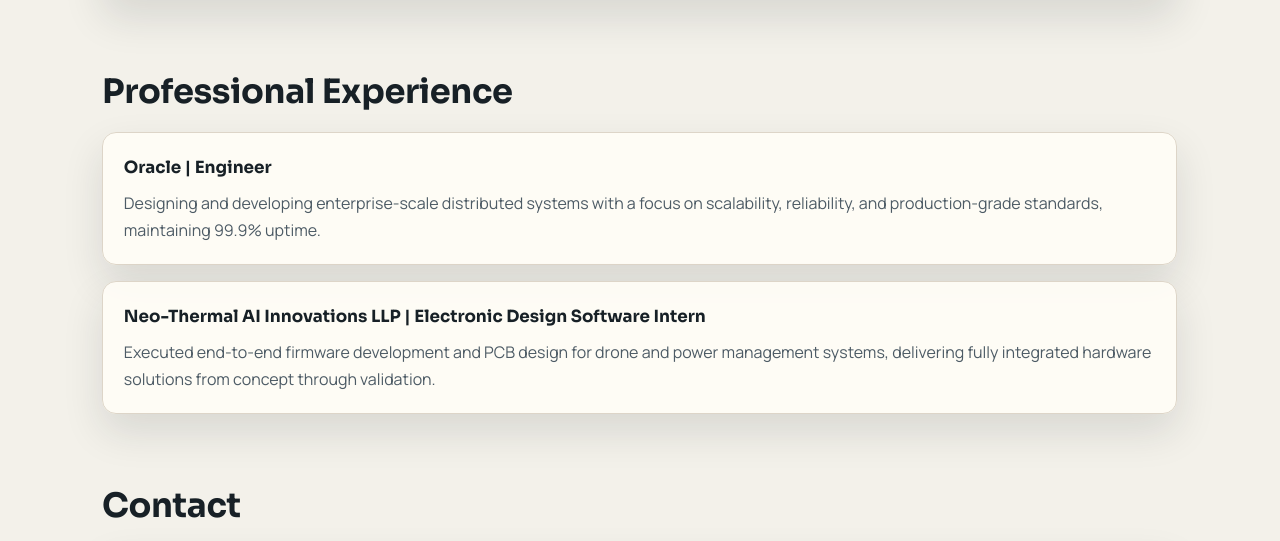
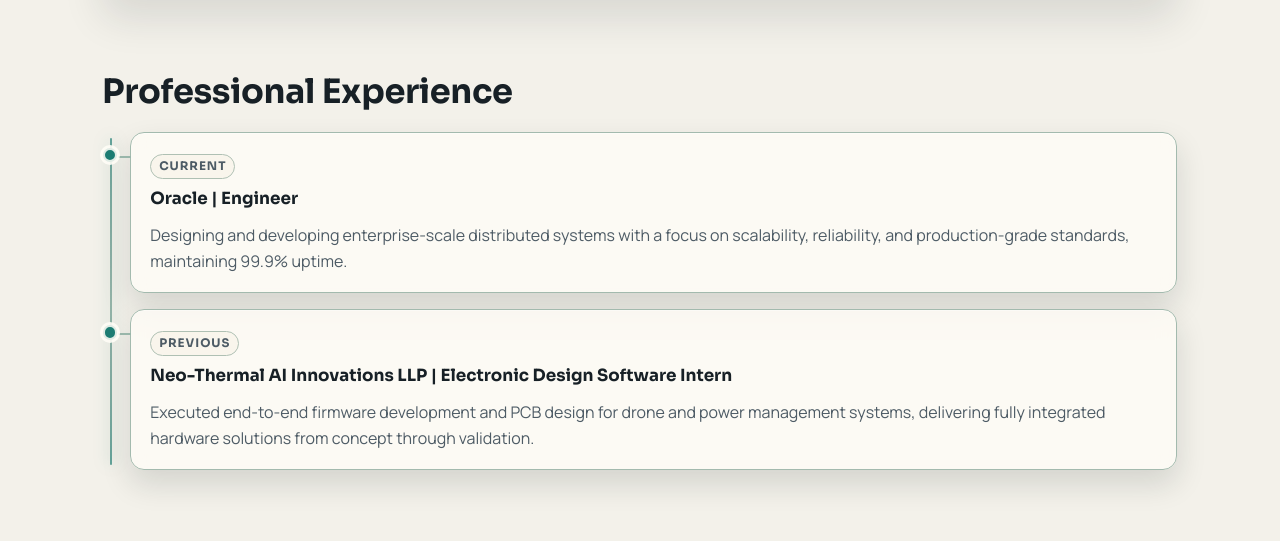
Before and after one commit to anand-ps/prime-archive, a plain HTML site: page index.html in a window 1280 px wide. Shown: the part 2302-2843 px from the top of the page. Drawn offline with Linux system fonts and the light colour scheme.

Commit message:
Icon update

```diff
--- a/assets/css/styles.css
+++ b/assets/css/styles.css
@@ -527,6 +527,95 @@
     color: var(--muted);
 }
 
+.experience-timeline {
+    display: grid;
+    gap: 1rem;
+    list-style: none;
+    margin: 0;
+    padding: 0;
+    position: relative;
+}
+
+.experience-timeline::before {
+    background: linear-gradient(
+        to bottom,
+        color-mix(in srgb, var(--accent) 68%, transparent) 0%,
+        color-mix(in srgb, var(--accent) 38%, var(--border)) 50%,
+        color-mix(in srgb, var(--accent) 68%, transparent) 100%
+    );
+    border-radius: 999px;
+    box-shadow: 0 0 16px color-mix(in srgb, var(--accent) 40%, transparent);
+    content: "";
+    left: 0.45rem;
+    position: absolute;
+    top: 0.35rem;
+    bottom: 0.35rem;
+    width: 2px;
+}
+
+.timeline-item {
+    padding-left: 1.75rem;
+    position: relative;
+}
+
+.timeline-dot {
+    background: var(--accent);
+    border: 2px solid color-mix(in srgb, var(--surface) 86%, var(--accent));
+    border-radius: 999px;
+    box-shadow: 0 0 0 3px color-mix(in srgb, var(--surface) 90%, transparent);
+    display: block;
+    height: 0.9rem;
+    left: 0.01rem;
+    position: absolute;
+    top: 1rem;
+    width: 0.9rem;
+    z-index: 1;
+}
+
+.timeline-card {
+    padding: 1.1rem 1.2rem;
+    position: relative;
+    background: color-mix(in srgb, var(--surface) 74%, transparent);
+    border: 1px solid color-mix(in srgb, var(--border) 70%, var(--accent) 30%);
+    box-shadow:
+        0 14px 30px rgba(23, 32, 38, 0.14),
+        inset 0 1px 0 color-mix(in srgb, #ffffff 36%, transparent);
+    backdrop-filter: blur(9px);
+    -webkit-backdrop-filter: blur(9px);
+    transition: transform 180ms ease, border-color 180ms ease, box-shadow 180ms ease;
+}
+
+.timeline-card::before {
+    background: color-mix(in srgb, var(--accent) 35%, var(--border));
+    content: "";
+    height: 2px;
+    left: -0.82rem;
+    position: absolute;
+    top: 1.45rem;
+    width: 0.82rem;
+}
+
+.timeline-card:hover {
+    border-color: color-mix(in srgb, var(--accent) 55%, var(--border));
+    box-shadow: 0 14px 30px rgba(23, 32, 38, 0.16);
+    transform: translateY(-2px);
+}
+
+.timeline-period {
+    color: var(--accent-strong);
+    display: inline-block;
+    font-family: "Sora", "Segoe UI", sans-serif;
+    font-size: 0.74rem;
+    font-weight: 700;
+    letter-spacing: 0.08em;
+    margin-bottom: 0.4rem;
+    padding: 0.12rem 0.5rem;
+    border-radius: 999px;
+    background: color-mix(in srgb, var(--surface-soft) 85%, transparent);
+    border: 1px solid color-mix(in srgb, var(--accent) 24%, var(--border));
+    text-transform: uppercase;
+}
+
 .contact-panel {
     display: grid;
     gap: 1rem;
@@ -750,6 +839,7 @@
     .nav-links a {
         width: 100%;
     }
+
 }
 
 @media (max-width: 720px) {
@@ -772,6 +862,32 @@
     .section {
         padding-bottom: 1.7rem;
         padding-top: 1.7rem;
+    }
+
+    .timeline-item {
+        padding-left: 1.45rem;
+    }
+
+    .experience-timeline::before {
+        left: 0.38rem;
+    }
+
+    .timeline-dot {
+        height: 0.85rem;
+        left: -0.03rem;
+        margin-top: 0;
+        top: 0.92rem;
+        width: 0.85rem;
+    }
+
+    .timeline-card {
+        padding: 1rem;
+    }
+
+    .timeline-card::before {
+        left: -0.72rem;
+        top: 1.35rem;
+        width: 0.72rem;
     }
 }
 
--- a/index.html
+++ b/index.html
@@ -28,7 +28,7 @@
 
     <link rel="icon" href="./favicon.ico?v=20260228" sizes="any" type="image/x-icon" />
     <link rel="shortcut icon" href="./favicon.ico?v=20260228" type="image/x-icon" />
-    <link rel="icon" href="assets/images/favicon.ico?v=20260228" sizes="any" type="image/x-icon" />
+    <link rel="icon" href="assets/icons/favicon.ico?v=20260228" sizes="any" type="image/x-icon" />
 
     <link rel="preconnect" href="https://fonts.googleapis.com" />
     <link rel="preconnect" href="https://fonts.gstatic.com" crossorigin />
@@ -197,20 +197,28 @@
     <div class="section-head">
         <h2>Professional Experience</h2>
     </div>
-    <div class="work-grid">
-        <article class="panel">
+    <ol class="experience-timeline">
+        <li class="timeline-item">
+            <span class="timeline-dot" aria-hidden="true"></span>
+            <article class="panel timeline-card">
+                <p class="timeline-period">Current</p>
                 <h3>Oracle | Engineer</h3>
                 <p>
                     Designing and developing enterprise-scale distributed systems with a focus on scalability, reliability, and production-grade standards, maintaining 99.9% uptime.
                 </p>
             </article>
-        <article class="panel">
+        </li>
+        <li class="timeline-item">
+            <span class="timeline-dot" aria-hidden="true"></span>
+            <article class="panel timeline-card">
+                <p class="timeline-period">Previous</p>
                 <h3>Neo-Thermal AI Innovations LLP | Electronic Design Software Intern</h3>
                 <p>
                     Executed end-to-end firmware development and PCB design for drone and power management systems, delivering fully integrated hardware solutions from concept through validation.
                 </p>
             </article>
-    </div>
+        </li>
+    </ol>
 </section>
 
 <section id="contact" class="section container reveal">
```
Also changed, not shown: assets/icons/favicon.ico (added), assets/images/favicon.ico (deleted). Lines whose indentation alone changed are shown as unchanged.
